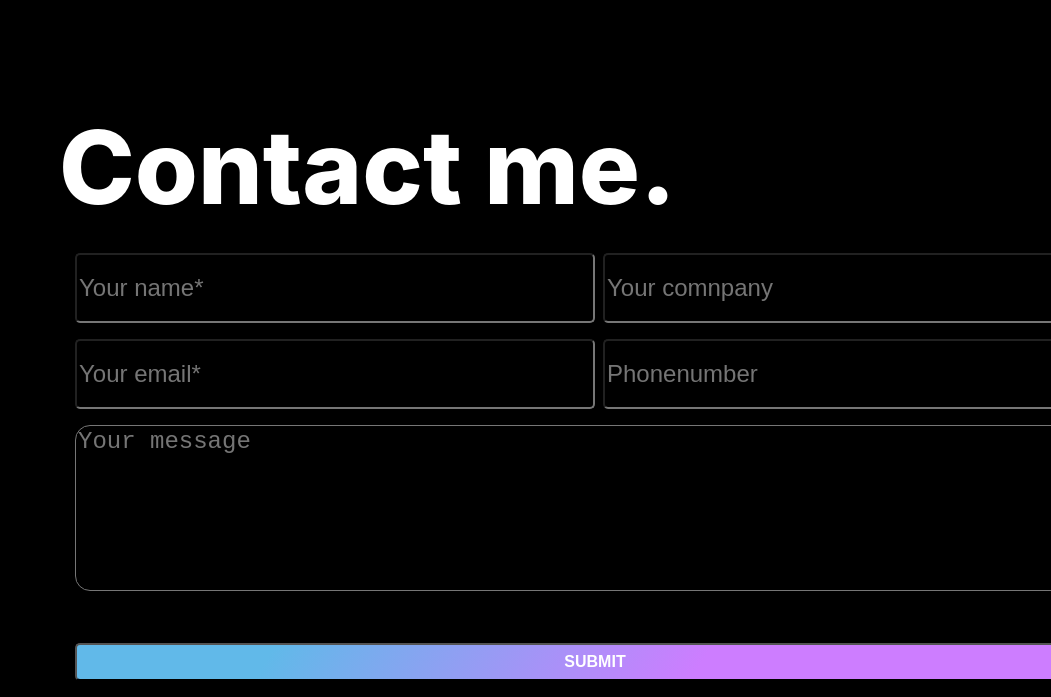
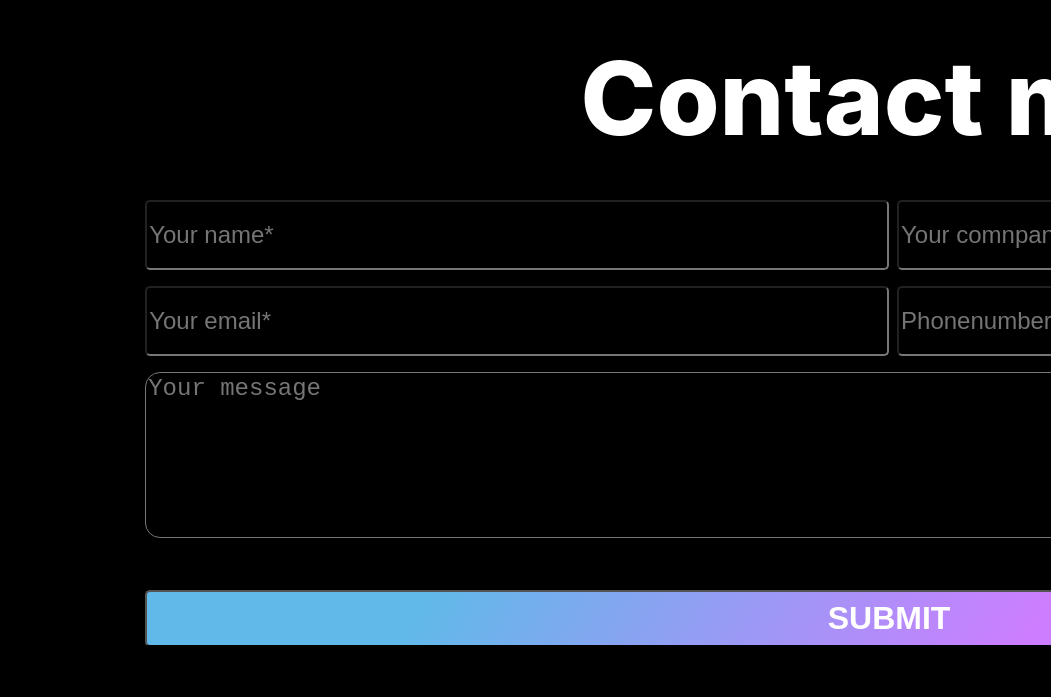
Before and after one commit to zamircohen/react_portfolio, a React (Create React App) app: page / in a window 1280 px wide. Shown: the part 3588-4285 px from the top of the page, without its empty margins (229-1280 px from the left). Built offline with nearby package versions, Linux system fonts and the light colour scheme.

Commit message:
Edited css for centering a div

```diff
--- a/src/components/Contact/Contact.jsx
+++ b/src/components/Contact/Contact.jsx
@@ -1,13 +1,13 @@
 import React from 'react'
-import { SectionTitle, Section, SectionText, Wrapper} from '../Header/HeaderStyles';
+import { SectionTitle, Block, Section, SectionText, Wrapper, BlockTitle} from '../Header/HeaderStyles';
 import { Form } from './ContactStyles';
 
 
 export default function Contact() {
   return (
     <Wrapper id="contact">
-        <Section>
-            <SectionTitle main>Contact me.</SectionTitle>
+        <Block>
+            <BlockTitle main>Contact me.</BlockTitle>
             <Form>
 
                 <input type="text" placeholder='Your name*' required="true"/>
@@ -22,7 +22,7 @@ export default function Contact() {
                 <br />
                 <button> SUBMIT </button>
             </Form>
-        </Section>
+        </Block>
     </Wrapper>
   )
 }
--- a/src/components/Contact/ContactStyles.jsx
+++ b/src/components/Contact/ContactStyles.jsx
@@ -6,9 +6,8 @@ export const Form = styled.form`
     grid-template-rows: 1fr 1fr;
     gap: 1rem;
     padding: 1rem;
-    width: 100%;
+    width: 90%;
     margin: 0 auto;
-    background: transparent;
 
     input {
         border: 1px solid #grey;
@@ -37,7 +36,7 @@ export const Form = styled.form`
         background: transparent;
         border-radius: 5px;
         padding: .5rem;
-        font-size: 1rem;
+        font-size: 2rem;
         color: white;
         font-weight: bold;
         background: linear-gradient(121.57deg, #61B9E9 18.77%, #CD7DFF 60.15%);
--- a/src/components/Header/HeaderStyles.jsx
+++ b/src/components/Header/HeaderStyles.jsx
@@ -27,6 +27,25 @@ export const Section = styled.div`
     }
 `;
 
+export const Block = styled.div`
+    width: 75%;
+    position: relative;
+    margin: 0 auto;
+`;
+
+export const BlockTitle = styled.h2`
+  font-weight: 800;
+  font-size: ${(props) => props.main ? '102px' : '48px'};
+  line-height: ${(props) => props.main ? '108px' : '60px'};
+  width: max-content;
+  margin: 0 auto;
+  padding: 1rem;
+  background: ${(props) => props.color ? 'linear-gradient(121.57deg, #61B9E9 18.77%, #CD7DFF 60.15%)' : 'white'};
+  -webkit-background-clip: text;
+  -webkit-text-fill-color: transparent;
+  margin-bottom: 16px;
+`
+
 export const SectionTitle = styled.h2`
   font-weight: 800;
   font-size: ${(props) => props.main ? '102px' : '48px'};
```
